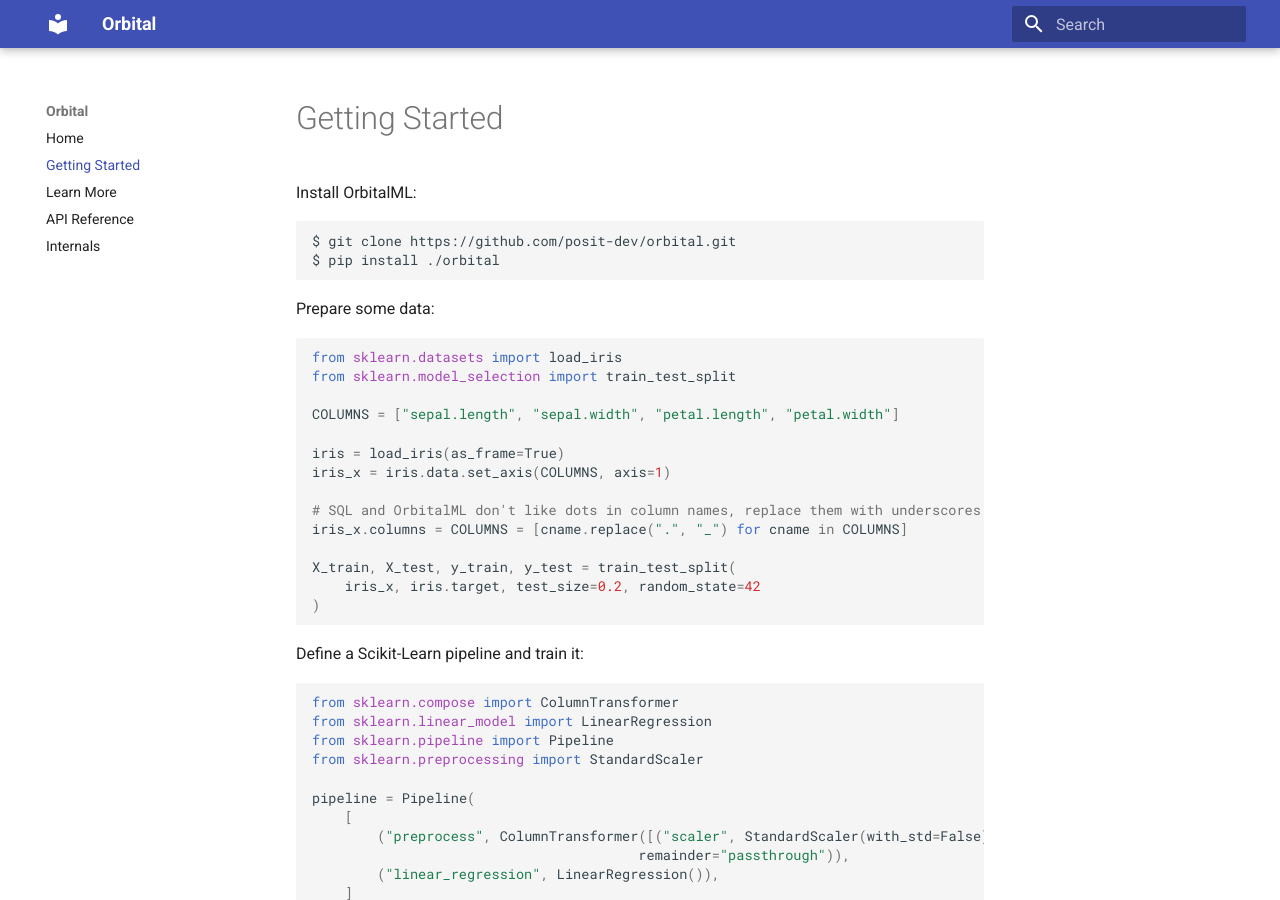
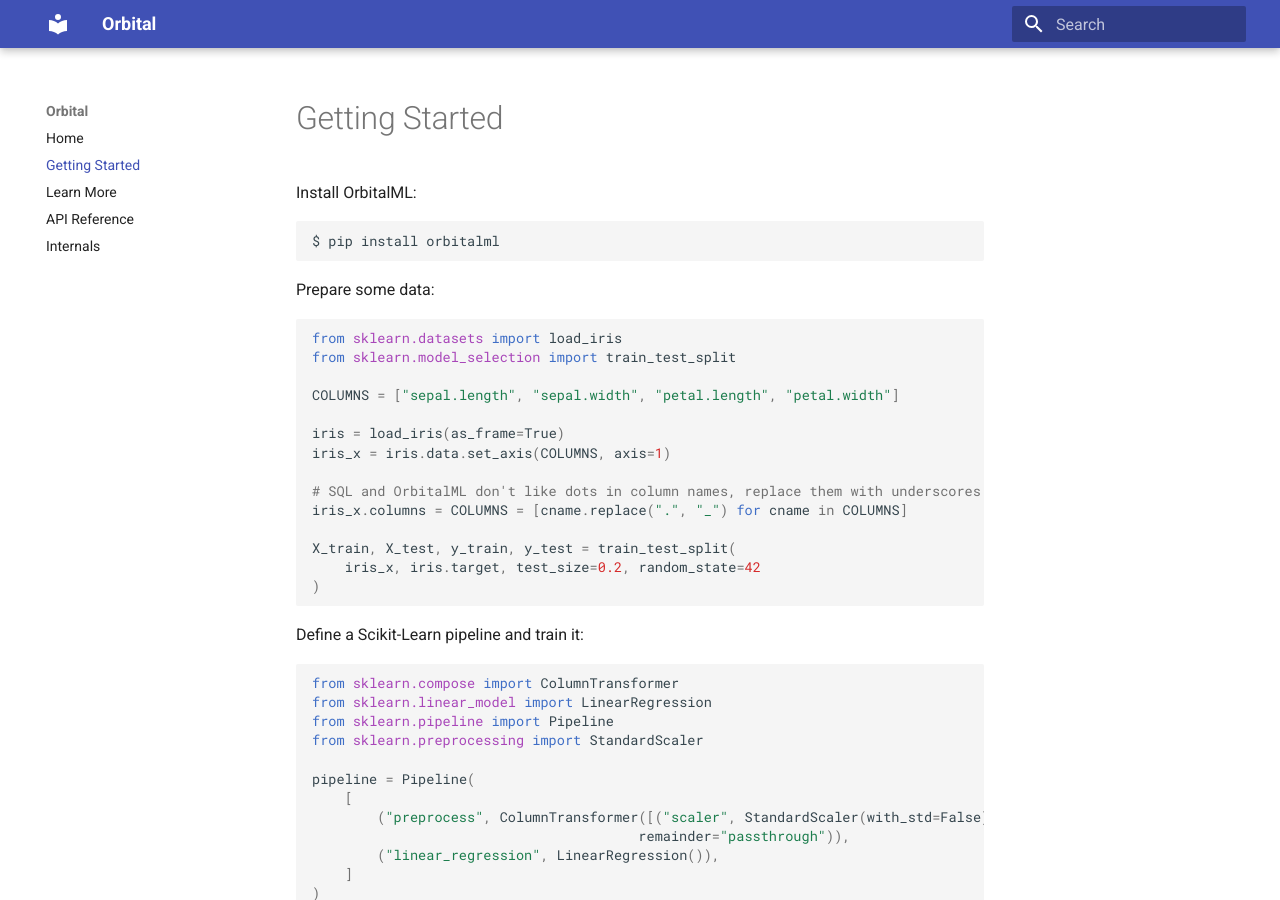
Before and after one commit to posit-dev/orbital, an MkDocs documentation site: the page built from docs/docs/getstarted.md, in a window 1280 px wide and 900 px high. Built offline with MkDocs 1.6.1 and Material for MkDocs 9.7.7, drawn with Linux system fonts in a browser that asks for light colours.

Commit message:
Update getstarted.md

````diff
--- a/docs/docs/getstarted.md
+++ b/docs/docs/getstarted.md
@@ -3,8 +3,7 @@
 Install OrbitalML:
 
 ```bash
-$ git clone https://github.com/posit-dev/orbital.git
-$ pip install ./orbital
+$ pip install orbitalml
 ```
 
 Prepare some data:
````
